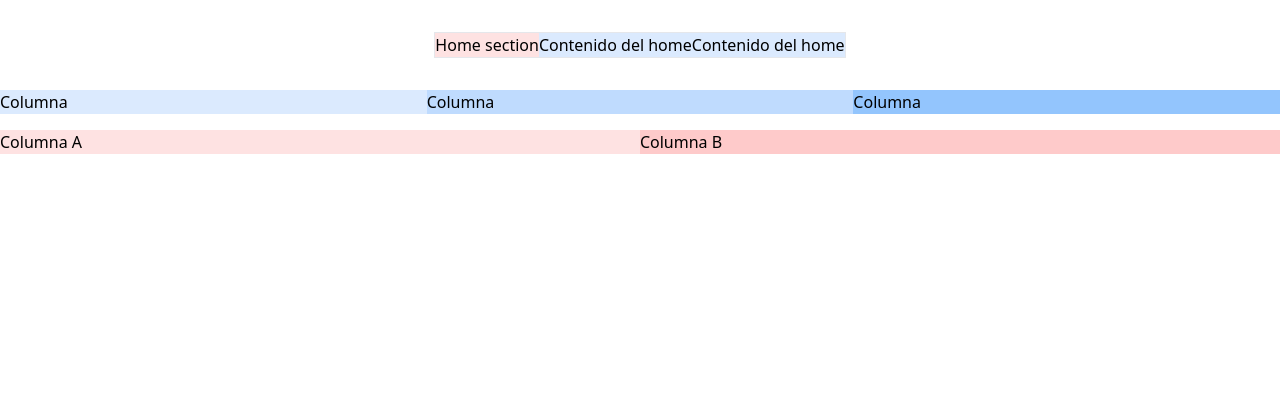
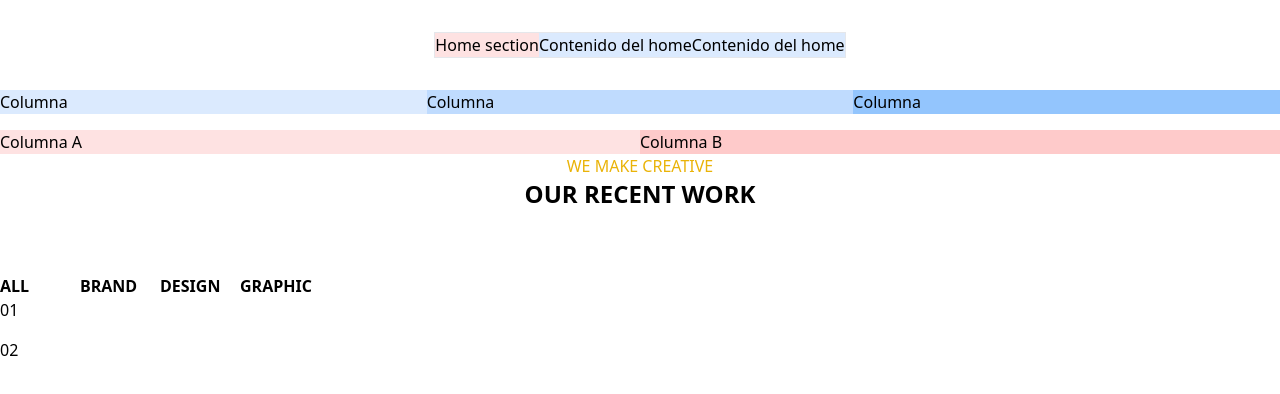
Before and after one commit to alanjq/proyecto-web-g1, a React (Create React App) app: page / in a window 1280 px wide. Shown: the top 394 px of the page. Built offline with nearby package versions, Linux system fonts and the light colour scheme.

Commit message:
Add Work Section

```diff
--- a/src/App.js
+++ b/src/App.js
@@ -1,11 +1,11 @@
 import './App.css';
 import HomeSection from './sections/home/Home';
+import WorkSection from './sections/work/WorkSection';
 
 function App() {
   return (
     <main className='flex flex-col'>
       <HomeSection />
-
       {/* tres columnas */}
       <div className='flex-row flex mb-4'>
         <p className='bg-blue-100 flex-auto'>Columna</p>
@@ -18,6 +18,7 @@ function App() {
         <p className='bg-red-100 flex-auto'>Columna A</p>
         <p className='bg-red-200 flex-auto'>Columna B</p>
       </div>
+      <WorkSection />
     </main>
   );
 }
--- a/src/sections/work/WorkSection.jsx
+++ b/src/sections/work/WorkSection.jsx
@@ -0,0 +1,27 @@
+import React from "react";
+
+function WorkSection() {
+  return (
+    <main className="flex flex-col">
+      <div className="flex-row flex items-center justify-center">
+        <h2 className="text-yellow-500">WE MAKE CREATIVE</h2>
+      </div>
+      <div className="flex-row flex justify-center">
+        <h1 className="text-black text-2xl font-bold">OUR RECENT WORK</h1>
+      </div>
+
+      <div className='flex-row flex mt-16'>
+        <a href="#"><p className='flex-initial w-20 font-semibold'>ALL</p></a>
+        <a href="#"><p className='flex-initial w-20 font-semibold'>BRAND</p></a>
+        <a href="#"><p className='flex-initial w-20 font-semibold'>DESIGN</p></a>
+        <a href="#"><p className='flex-initial w-20 font-semibold'>GRAPHIC</p></a>
+      </div>
+
+      <div className="grid grid-rows-3 grid-flow-col gap-4">
+      <div>01</div>
+      <div>02</div>
+      </div>
+    </main>
+  );
+}
+export default WorkSection;
```
